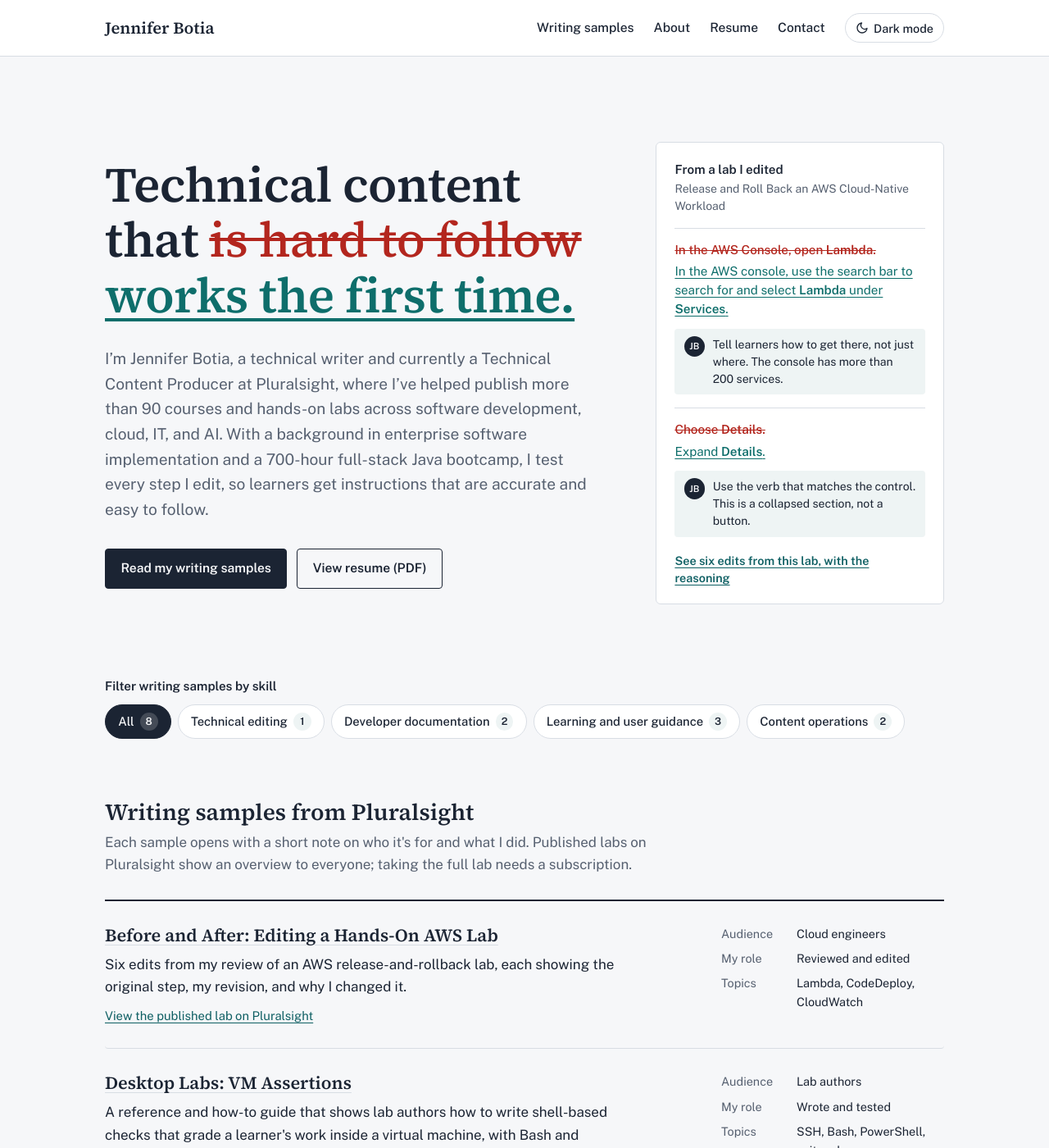
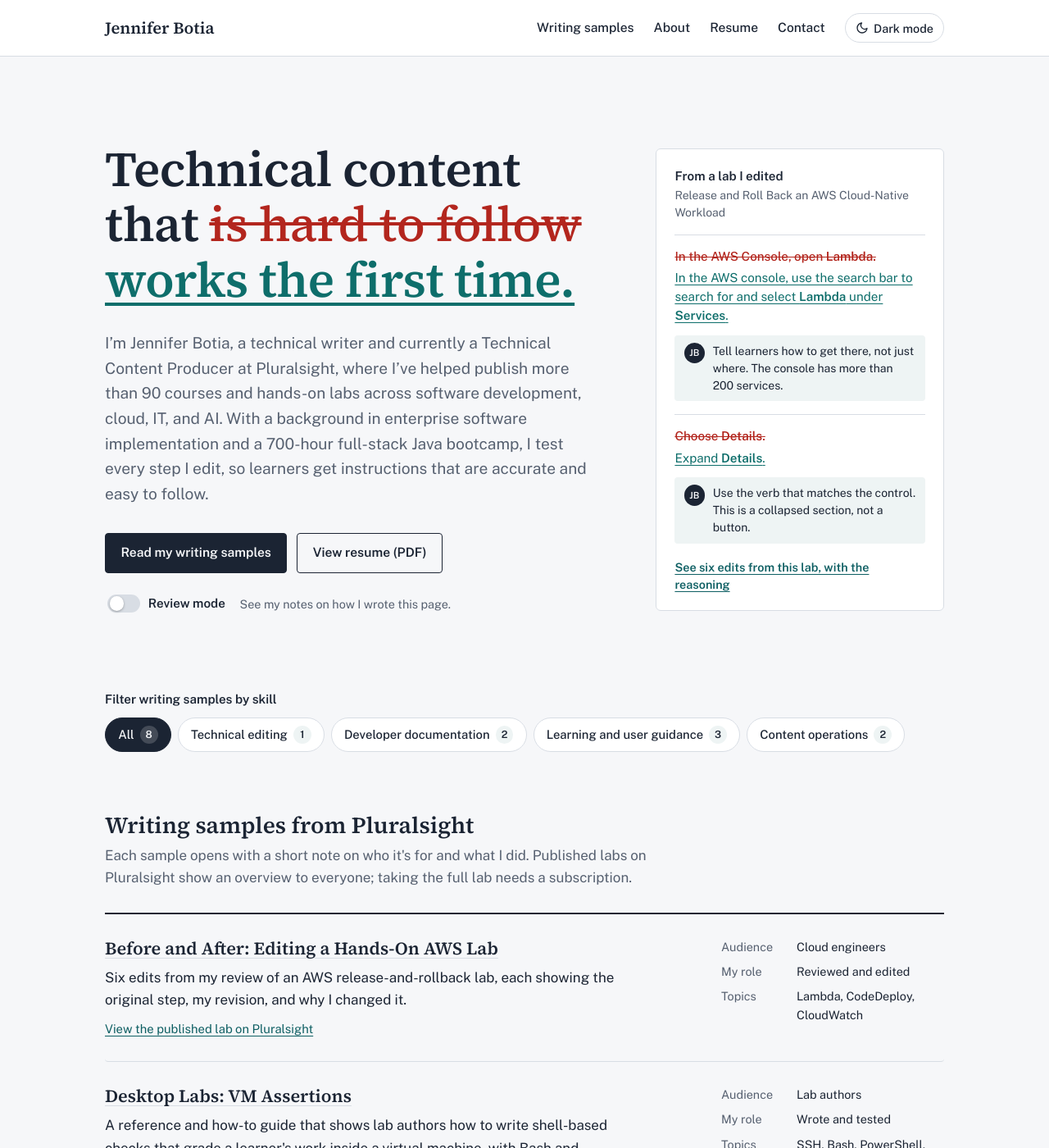
Before and after one commit to Jenjimenez/tech-writing-portfolio, a Jekyll site: the page built from index.html, in a window 1280 px wide and 1400 px high. Shown: the whole window at 82% size. Built offline with Jekyll 4.4.1, drawn with Linux system fonts in a browser that asks for light colours.

Commit message:
Add review mode to homepage

```diff
--- a/assets/style.css
+++ b/assets/style.css
@@ -657,3 +657,35 @@
 @media print { .theme-toggle { display: none !important; } }
 .theme-toggle[hidden] { display: none; }
 .site-header nav { align-items: center; }
+
+/* Review mode */
+.review-switch { margin-top: 1.25rem; display: flex; flex-wrap: wrap; align-items: center; gap: 0.4rem 0.9rem; }
+.review-switch[hidden] { display: none; }
+.review-toggle {
+  display: inline-flex; align-items: center; gap: 0.6rem;
+  padding: 0.3rem 0.2rem; border: 0; background: none; color: var(--ink);
+  font: inherit; font-weight: 600; font-size: 0.95rem; cursor: pointer;
+}
+.review-track { position: relative; width: 2.5rem; height: 1.4rem; border-radius: 999px; background: var(--rule); flex-shrink: 0; }
+.review-thumb { position: absolute; top: 0.15rem; left: 0.15rem; width: 1.1rem; height: 1.1rem; border-radius: 50%; background: var(--surface); box-shadow: 0 1px 3px rgba(0,0,0,0.3); transition: transform 0.15s ease; }
+.review-toggle[aria-pressed="true"] .review-track { background: var(--insert); }
+.review-toggle[aria-pressed="true"] .review-thumb { transform: translateX(1.1rem); }
+.review-hint { margin: 0; color: var(--muted); font-size: 0.9rem; }
+
+.review-note {
+  position: relative; z-index: 2;
+  display: flex; gap: 0.65rem; align-items: flex-start;
+  max-width: 34rem; margin: 0.9rem 0 1.1rem;
+  padding: 0.7rem 0.85rem;
+  background: var(--surface);
+  border: 1px dashed var(--insert);
+  border-radius: 6px;
+  font-size: 0.9rem; line-height: 1.45;
+}
+.review-note[hidden] { display: none; }
+.review-note p { margin: 0; color: var(--ink); }
+.review-note-label { display: block; font-weight: 600; font-size: 0.78rem; color: var(--insert); margin-bottom: 0.1rem; }
+.edit-card .review-note { margin: 1rem 0 0; }
+.review-on .review-target { outline: 2px dashed color-mix(in srgb, var(--insert) 55%, transparent); outline-offset: 6px; border-radius: 4px; }
+@media (prefers-reduced-motion: reduce) { .review-thumb { transition: none; } }
+@media print { .review-switch, .review-note { display: none !important; } .review-on .review-target { outline: none; } }
--- a/index.html
+++ b/index.html
@@ -14,6 +14,13 @@
     <a class="button primary" href="#work">Read my writing samples</a>
     <a class="button" href="{{ '/Jennifer_Botia_2026.pdf' | relative_url }}" target="_blank" rel="noopener">View resume (PDF)<span class="sr-only"> (opens in a new tab)</span></a>
   </p>
+  <div class="review-switch" hidden>
+    <button type="button" class="review-toggle" aria-pressed="false" aria-describedby="review-hint">
+      <span class="review-track" aria-hidden="true"><span class="review-thumb"></span></span>
+      <span>Review mode</span>
+    </button>
+    <p class="review-hint" id="review-hint">See my notes on how I wrote this page.</p>
+  </div>
     </div>
     <aside class="edit-card" aria-labelledby="edit-card-title">
       <p class="edit-card-title" id="edit-card-title">From a lab I edited</p>
@@ -367,3 +374,45 @@
     bar.hidden = false;
   })();
 </script>
+
+<script>
+  // Review mode: shows my own editing notes on this page, the way I'd comment on an author's draft.
+  (function () {
+    var wrap = document.querySelector('.review-switch');
+    if (!wrap) return;
+    var btn = wrap.querySelector('.review-toggle');
+    var hint = wrap.querySelector('.review-hint');
+    var notes = [
+      { target: '.hero h1', where: 'after', text: 'Lead with the outcome, not the job title. The strike-through shows what I do before anyone reads a word.' },
+      { target: '.hero .lede', where: 'after', text: 'One paragraph, with the proof up front: the scale of my work, and why I can test what I edit.' },
+      { target: '.edit-card', where: 'inside', text: 'Show, don’t tell. A real edit from a published lab says more than “detail-oriented” ever could.' },
+      { target: '.sample-filter .filter-buttons', where: 'after', text: 'Hiring managers skim. Filters let them find the samples that match their role in one click.' },
+      { target: '#pluralsight-work .sample .meta', where: 'after', text: 'Ownership matters. Every sample says exactly what I wrote, edited, or tested, so no one has to guess.' },
+      { target: '.path-legend', where: 'after', text: 'Color does one job here: the teal dots make the move into writing visible at a glance.' },
+      { target: '#principles .section-intro', where: 'after', text: 'Every rule links back to a real edit, so these are claims I can prove, not just values I list.' },
+      { target: '#tools .section-intro', where: 'after', text: 'A tool without proof is just a keyword. Teal tags open the sample where I used the tool; dashed ones don’t have a sample yet.' }
+    ];
+    var made = [];
+    function build() {
+      notes.forEach(function (n) {
+        var el = document.querySelector(n.target);
+        if (!el) return;
+        var note = document.createElement('div'); note.setAttribute('role', 'note');
+        note.className = 'review-note';
+        note.innerHTML = '<span class="initials" aria-hidden="true">JB</span><p><span class="review-note-label">Review note<span class="sr-only">:</span></span> ' + n.text + '</p>';
+        if (n.where === 'inside') el.appendChild(note); else el.after(note);
+        el.classList.add('review-target');
+        made.push(note);
+      });
+    }
+    btn.addEventListener('click', function () {
+      var on = btn.getAttribute('aria-pressed') !== 'true';
+      if (on && !made.length) build();
+      btn.setAttribute('aria-pressed', String(on));
+      document.body.classList.toggle('review-on', on);
+      made.forEach(function (n) { n.hidden = !on; });
+      hint.textContent = on ? 'Showing ' + made.length + ' notes. Turn review mode off to hide them.' : 'See my notes on how I wrote this page.';
+    });
+    wrap.hidden = false;
+  })();
+</script>
```
